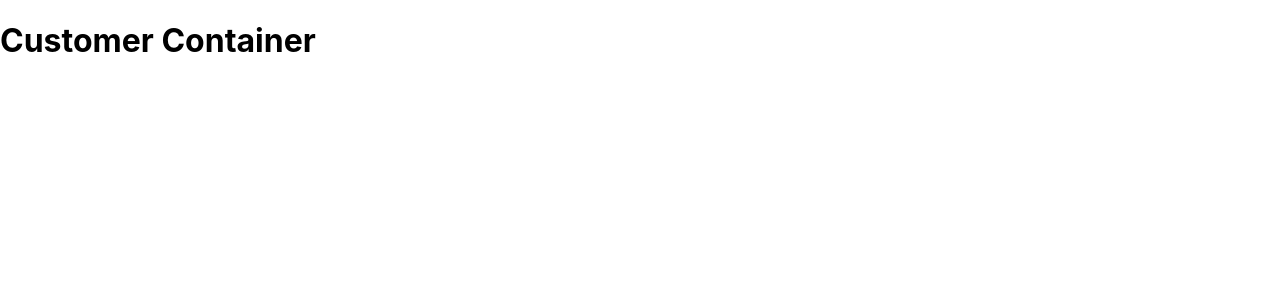
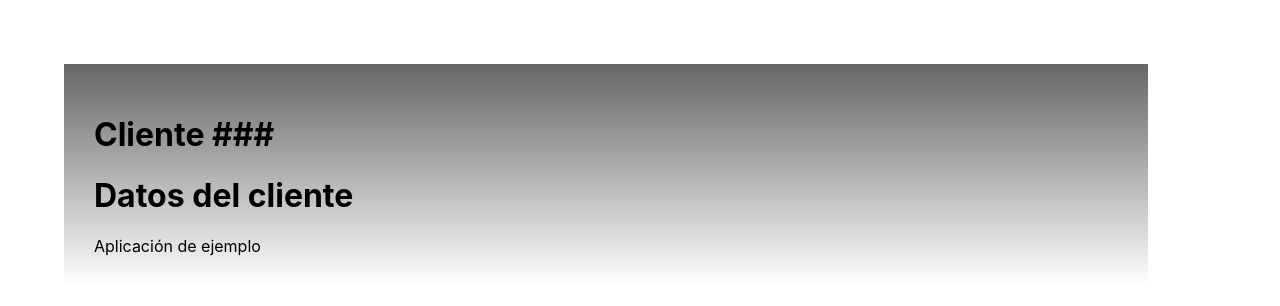
Before and after one commit to Jonatandb/CursoUdemyReactJSReduxES6, a React (Create React App) app in the folder customers-app/: page /customers/1 in a window 1280 px wide. Shown: the top 306 px of the page. Built offline with nearby package versions, Linux system fonts and the light colour scheme.

Commit message:
180. Creación de CustomerContainer
https://www.udemy.com/course/react-js-redux-es6-completo-de-0-a-experto-espanol/learn/lecture/8955936#overview

```diff
--- a/customers-app/src/App.js
+++ b/customers-app/src/App.js
@@ -3,8 +3,8 @@
 import "./App.css";
 import HomeContainer from "./containers/HomeContainer";
 import CustomersContainer from "./containers/CustomersContainer";
+import CustomerContainer from "./containers/CustomerContainer";
 
-const CustomerContainer = () => <h1>Customer Container</h1>;
 const CustomerNewContainer = () => <h1>Customer New Container</h1>;
 
 function App() {
--- /dev/null
+++ b/customers-app/src/containers/CustomerContainer.js
@@ -0,0 +1,18 @@
+import React, { Component } from "react";
+import PropTypes from "prop-types";
+import { connect } from "react-redux";
+import AppFrame from "../components/AppFrame";
+
+class CustomerContainer extends Component {
+  render() {
+    return (
+      <div>
+        <AppFrame title="Cliente ###" body={<h1>Datos del cliente</h1>} />
+      </div>
+    );
+  }
+}
+
+CustomerContainer.propTypes = {};
+
+export default connect(null, null)(CustomerContainer);
```
Also changed, not shown: 1 other file (tests, documents, lock files or other folders).
